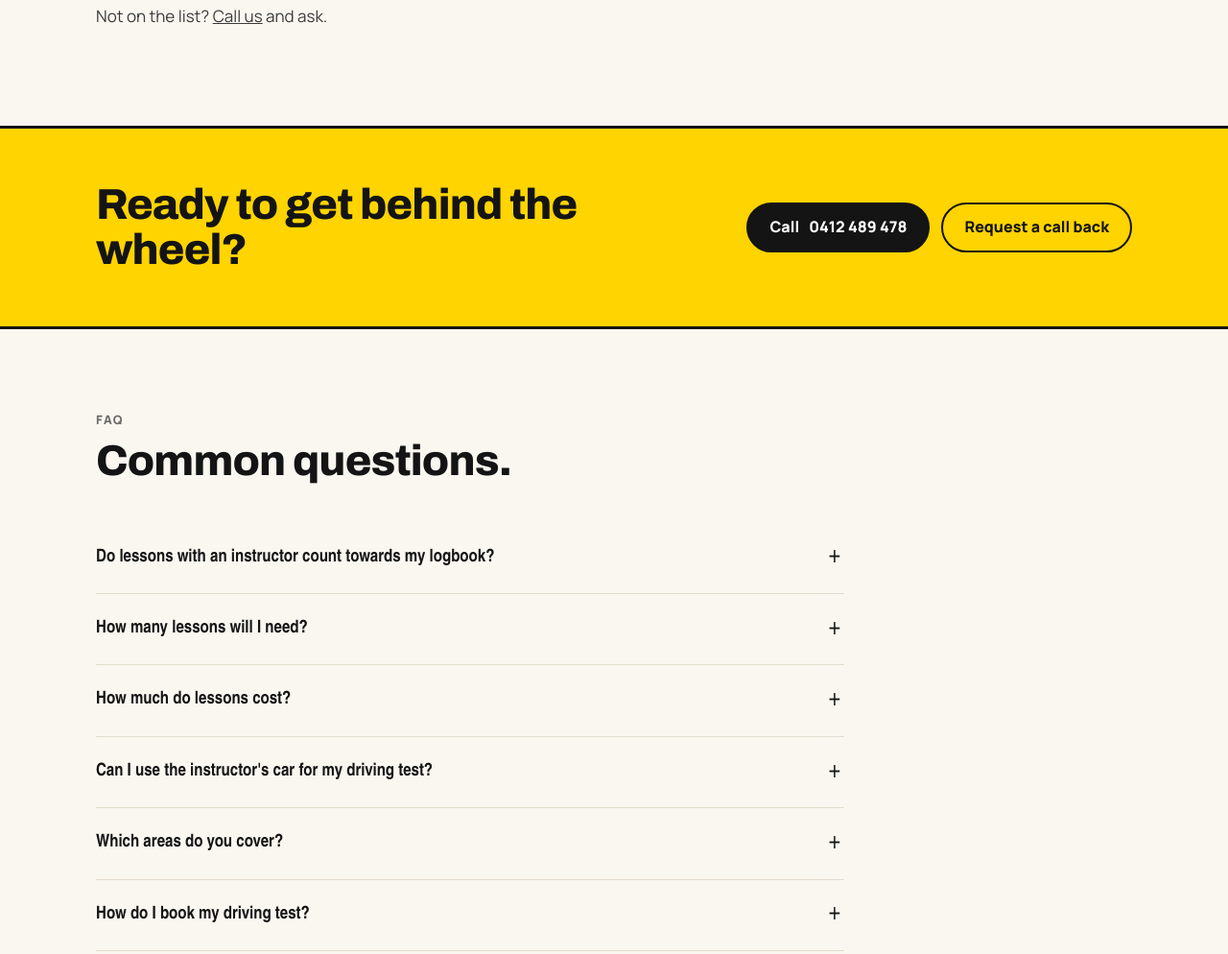
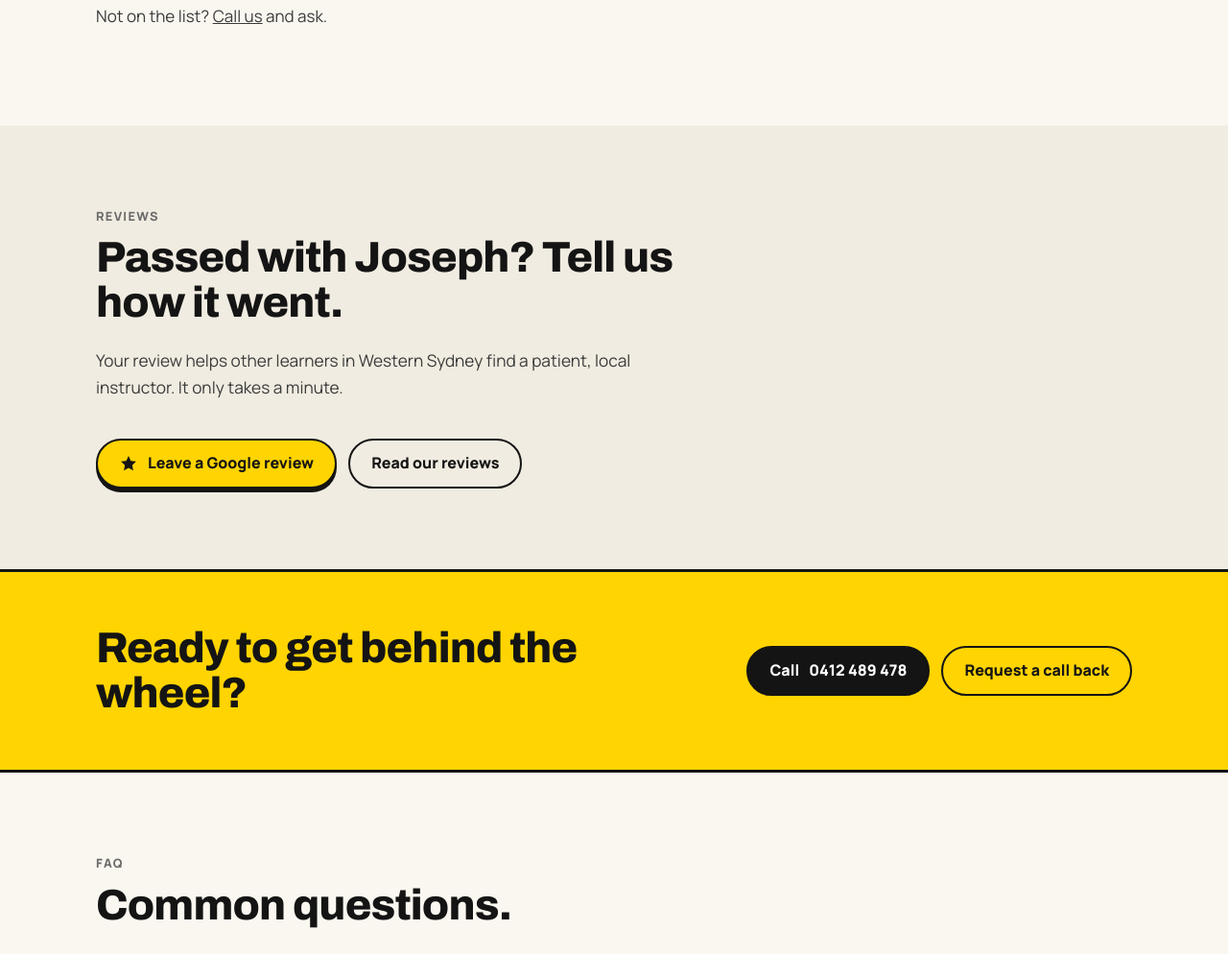
Before and after one commit to GTT-R34/joseph-driving-school, a plain HTML site: page index.html in a window 1280 px wide. Shown: the part 2639-3633 px from the top of the page at 96% size. Drawn offline with Linux system fonts and the light colour scheme; no server answers.

Commit message:
Add Leave a review button, footer link and /review short link
Co-Authored-By: Claude Opus 5.5 <noreply@anthropic.com>
Claude-Session: https://claude.ai/code/session_01QyWMcU68D7UW6XixEJ8NJq

```diff
--- a/index.html
+++ b/index.html
@@ -159,6 +159,23 @@
       </div>
     </section>
 
+    <section id="reviews" class="alt reviews">
+      <div class="wrap">
+        <div class="section-head">
+          <span class="kicker">Reviews</span>
+          <h2>Passed with Joseph? Tell us how it went.</h2>
+          <p>Your review helps other learners in Western Sydney find a patient, local instructor. It only takes a minute.</p>
+        </div>
+        <div class="btn-row">
+          <a class="btn btn-plate" href="/review" rel="noopener" target="_blank" data-action="review">
+            <svg viewBox="0 0 24 24" fill="currentColor" aria-hidden="true"><path d="M12 2.5l2.9 6.1 6.6.8-4.9 4.6 1.3 6.6L12 17.3l-5.9 3.3 1.3-6.6L2.5 9.4l6.6-.8z"/></svg>
+            Leave a Google review
+          </a>
+          <a class="btn btn-ghost" href="https://maps.google.com/?cid=659701147995556274" rel="noopener" target="_blank">Read our reviews</a>
+        </div>
+      </div>
+    </section>
+
     <div class="cta-band">
       <div class="wrap">
         <h2>Ready to get behind the wheel?</h2>
@@ -279,6 +296,7 @@
       <ul class="footer-links">
         <li><a href="tel:+61412489478" data-action="call" data-phone-text>0412 489 478</a></li>
         <li><a href="https://www.facebook.com/josephdrivingschool/" rel="noopener" target="_blank">Facebook</a></li>
+        <li><a href="/review" rel="noopener" target="_blank">Leave a review</a></li>
         <li><a href="/privacy">Privacy</a></li>
       </ul>
       <nav class="footer-areas" aria-label="Areas we cover">
```
Also changed, not shown: book/index.html (+1 -0 lines), driving-lessons/blacktown/index.html (+1 -0 lines), driving-lessons/bossley-park/index.html (+1 -0 lines), driving-lessons/cabramatta/index.html (+1 -0 lines), driving-lessons/fairfield/index.html (+1 -0 lines), driving-lessons/liverpool/index.html (+1 -0 lines), driving-lessons/merrylands/index.html (+1 -0 lines), driving-lessons/parramatta/index.html (+1 -0 lines), driving-lessons/wetherill-park/index.html (+1 -0 lines), privacy/index.html (+1 -0 lines), vercel.json, 1 other file.
